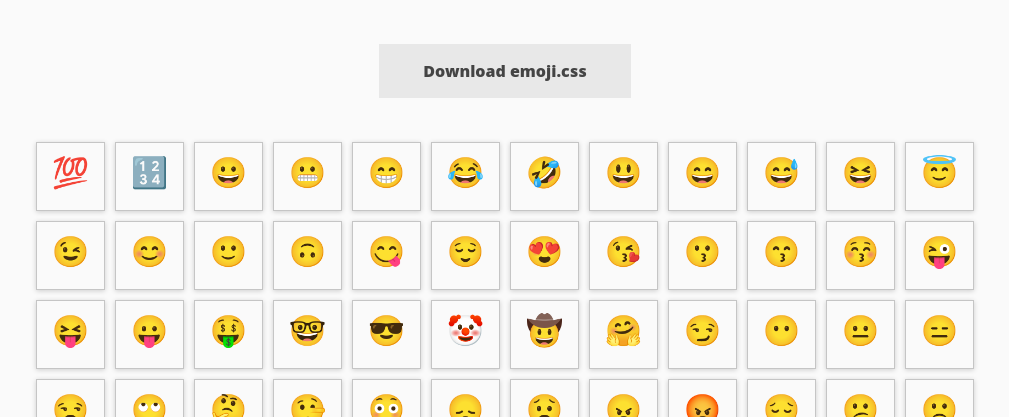
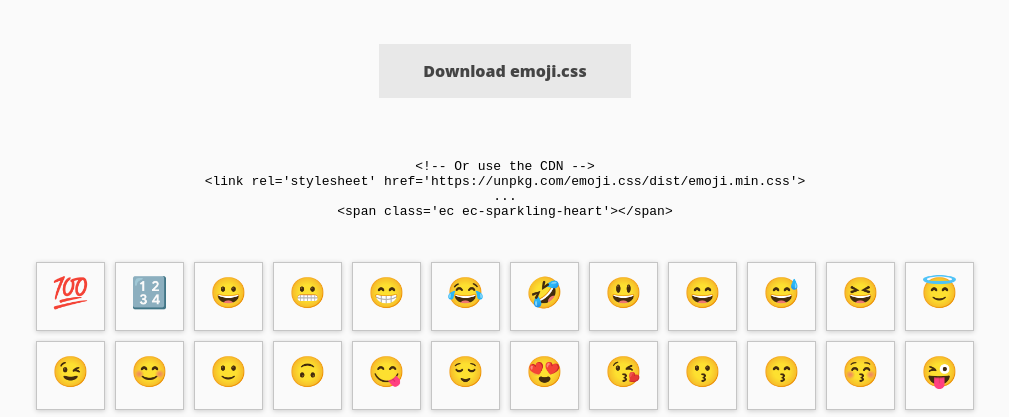
Before and after one commit to IonicaBizau/emoji.css, a website: page index.html in a window 1280 px wide. Shown: the part 383-800 px from the top of the page, without its empty margins (135-1144 px from the left). Drawn offline with Linux system fonts and the light colour scheme.

Commit message:
Fix height

```diff
--- a/example/style.css
+++ b/example/style.css
@@ -195,7 +195,7 @@ section.featured {
 }
 
 section.title {
-    height: 250px;
+    height: 370px;
 }
 
 section.featured, .title {
```
Also changed, not shown: README.md.
